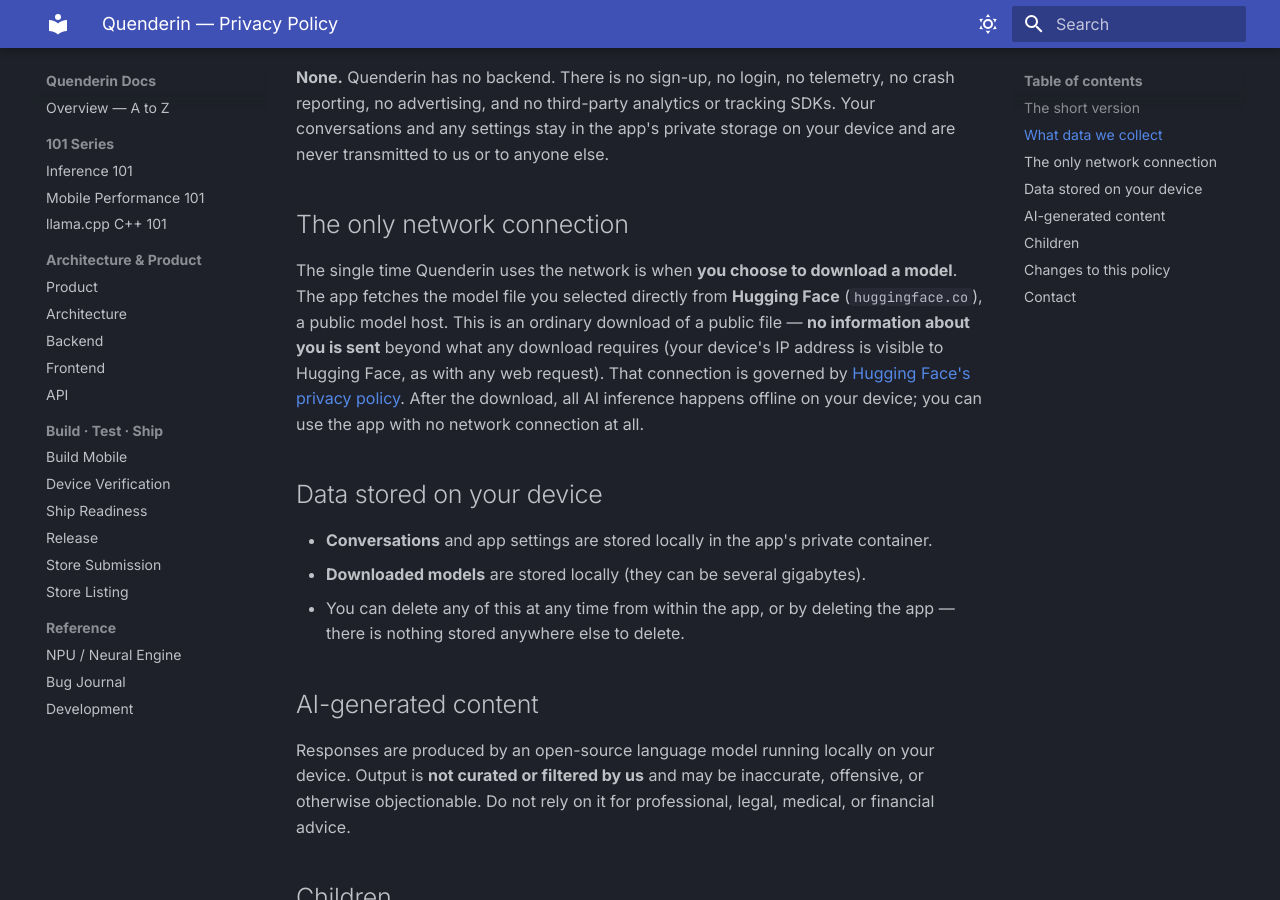
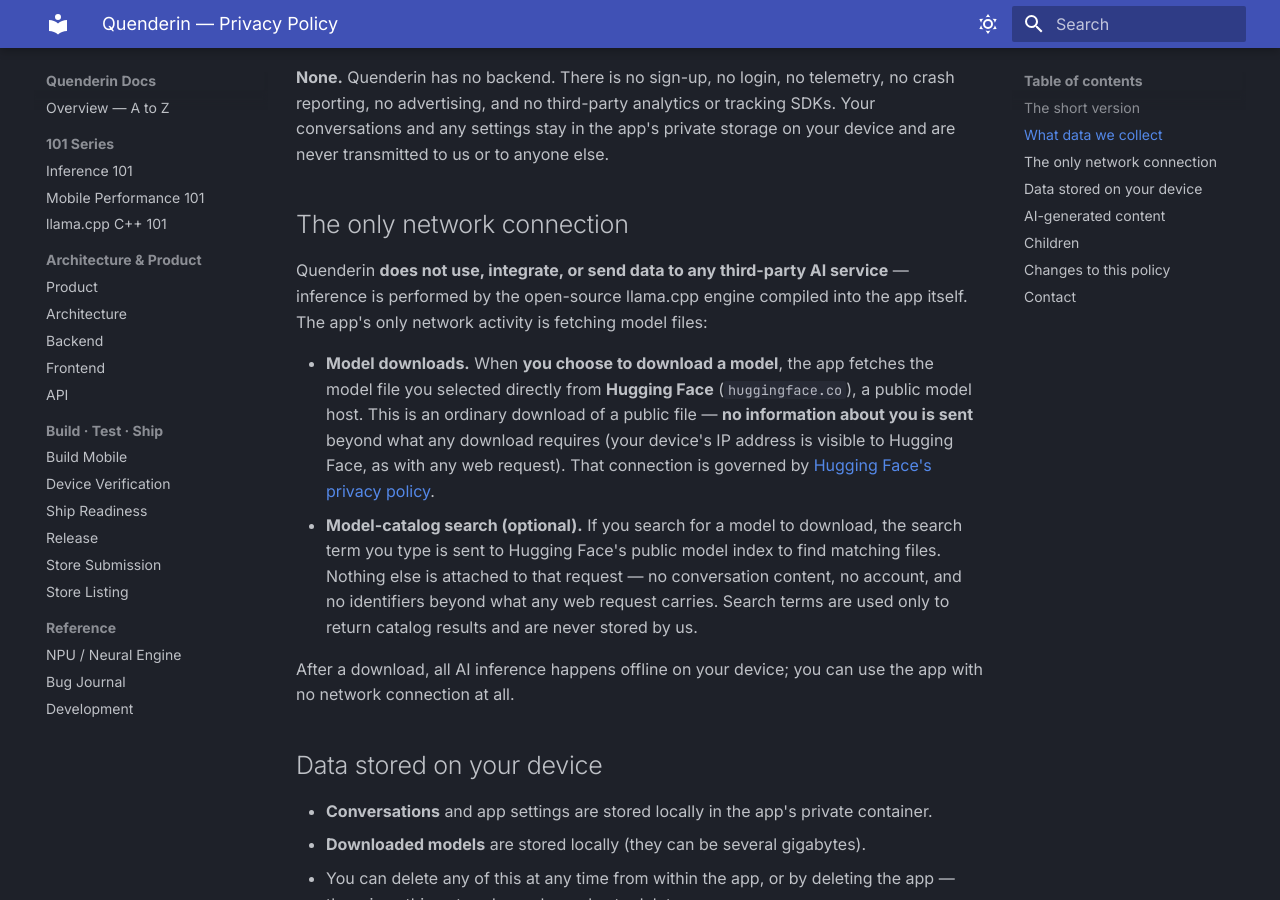
Before and after one commit to alikatgh/quenderin, an MkDocs documentation site: the page built from docs/legal/privacy-policy.md, in a window 1280 px wide and 900 px high, scrolled down 543 px. Built offline with MkDocs 1.6.1 and Material for MkDocs 9.7.7, drawn with Linux system fonts in a browser that asks for light colours.

Commit message:
docs(privacy): disclose model-catalog search + explicit no-third-party-AI statement
Apple review (5.1.1/5.1.2, submission 0c0ff47b) flagged suspected data
sharing with a third-party AI service. Code-audited: zero upload paths,
on-device llama.cpp inference only. Policy now states that verbatim and
discloses the one user-typed input that reaches the network (HF model-
catalog search terms), plus itemizes model downloads. HTML + md twin.

Co-Authored-By: Claude Opus 4.8 <noreply@anthropic.com>

```diff
--- a/docs/legal/privacy-policy.md
+++ b/docs/legal/privacy-policy.md
@@ -21,13 +21,24 @@ to anyone else.
 
 ## The only network connection
 
-The single time Quenderin uses the network is when **you choose to download a model**. The app
-fetches the model file you selected directly from **Hugging Face** (`huggingface.co`), a public
-model host. This is an ordinary download of a public file — **no information about you is sent**
-beyond what any download requires (your device's IP address is visible to Hugging Face, as with
-any web request). That connection is governed by
-[Hugging Face's privacy policy](https://huggingface.co/privacy). After the download, all AI
-inference happens offline on your device; you can use the app with no network connection at all.
+Quenderin **does not use, integrate, or send data to any third-party AI service** — inference is
+performed by the open-source llama.cpp engine compiled into the app itself. The app's only network
+activity is fetching model files:
+
+- **Model downloads.** When **you choose to download a model**, the app fetches the model file you
+  selected directly from **Hugging Face** (`huggingface.co`), a public model host. This is an
+  ordinary download of a public file — **no information about you is sent** beyond what any
+  download requires (your device's IP address is visible to Hugging Face, as with any web
+  request). That connection is governed by
+  [Hugging Face's privacy policy](https://huggingface.co/privacy).
+- **Model-catalog search (optional).** If you search for a model to download, the search term you
+  type is sent to Hugging Face's public model index to find matching files. Nothing else is
+  attached to that request — no conversation content, no account, and no identifiers beyond what
+  any web request carries. Search terms are used only to return catalog results and are never
+  stored by us.
+
+After a download, all AI inference happens offline on your device; you can use the app with no
+network connection at all.
 
 ## Data stored on your device
 
```
Also changed, not shown: website/privacy.html (+8 -3 lines).
